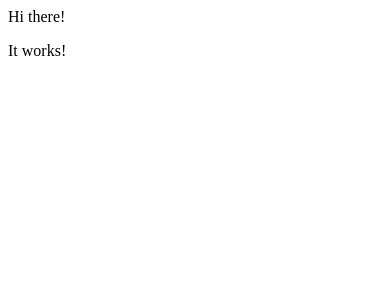
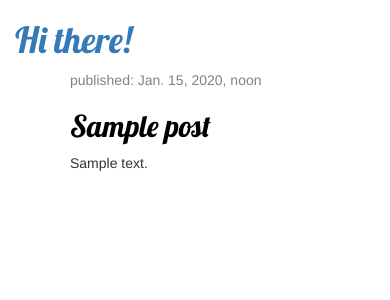
Before and after one commit to jamilg/my-first-blog, a Django app: template blog/templates/blog/post_list.html in a window 390 px wide. Shown: the top 300 px of the page. Run offline with Django 3.2, Linux system fonts and the light colour scheme; the template is opened without the code that fills it: values that come from a table or form of the project are taken from there, others are empty; tables that the repository leaves empty hold one stand-in row (values such as "Sample post"); some libraries are stand-ins or nearby versions.

Commit message:
Some updates

```diff
--- /dev/null
+++ b/blog/static/css/blog.css
@@ -0,0 +1,50 @@
+body {
+    padding-left: 15px;
+}
+
+.page-header {
+    background-color: #C25100;
+    margin-top: 0;
+    padding: 20px 20px 20px 40px;
+}
+
+.page-header h1, .page-header h1 a, .page-header h1 a:visited, .page-header h1 a:active {
+    color: #ffffff;
+    font-size: 36pt;
+    text-decoration: none;
+}
+
+.content {
+    margin-left: 40px;
+}
+
+h1, h2, h3, h4 {
+    font-family: 'Lobster', cursive;
+}
+
+.date {
+    color: #828282;
+}
+
+.save {
+    float: right;
+}
+
+.post-form textarea, .post-form input {
+    width: 100%;
+}
+
+.top-menu, .top-menu:hover, .top-menu:visited {
+    color: #ffffff;
+    float: right;
+    font-size: 26pt;
+    margin-right: 20px;
+}
+
+.post {
+    margin-bottom: 70px;
+}
+
+.post h2 a, .post h2 a:visited {
+    color: #000000;
+}
--- a/blog/templates/blog/post_list.html
+++ b/blog/templates/blog/post_list.html
@@ -1,6 +1,32 @@
+{% load static %}
+
 <html>
+    <head>
+            <title>Django Girls blog</title>
+            <link rel="stylesheet" href="//maxcdn.bootstrapcdn.com/bootstrap/3.2.0/css/bootstrap.min.css">
+            <link rel="stylesheet" href="//maxcdn.bootstrapcdn.com/bootstrap/3.2.0/css/bootstrap-theme.min.css">
+            <link href="//fonts.googleapis.com/css?family=Lobster&subset=latin,latin-ext" rel="stylesheet" type="text/css">
+            <link rel="stylesheet" href="{% static 'css/blog.css' %}">
+    </head>
 <body>
-    <p>Hi there!</p>
-    <p>It works!</p>
+    <div>
+        <h1><a href="/">Hi there!</a></h1>
+    </div>
+
+    <div class="content container">
+            <div class="row">
+                <div class="col-md-8">
+                    {% for post in posts %}
+                        <div class="post">
+                            <div class="date">
+                                <p>published: {{ post.published_date }}</p>
+                            </div>
+                            <h2><a href="">{{ post.title }}</a></h2>
+                            <p>{{ post.text|linebreaksbr }}</p>
+                        </div>
+                    {% endfor %}
+                </div>
+            </div>
+        </div>
 </body>
 </html>
--- a/blog/urls.py
+++ b/blog/urls.py
@@ -1,3 +1,7 @@
+"""
+high level support for doing this and that.
+"""
+
 from django.urls import path
 from . import views
 
```
Also changed, not shown: blog/views.py (+10 -2 lines).
